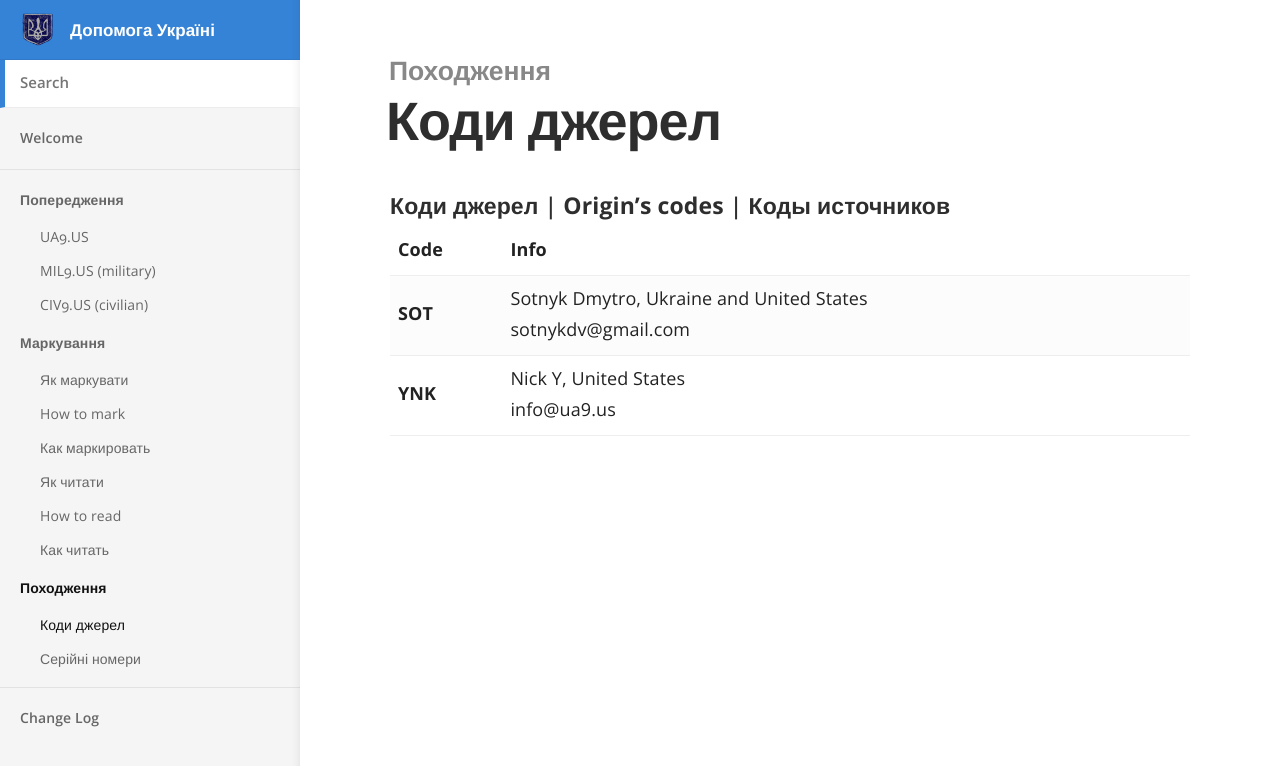
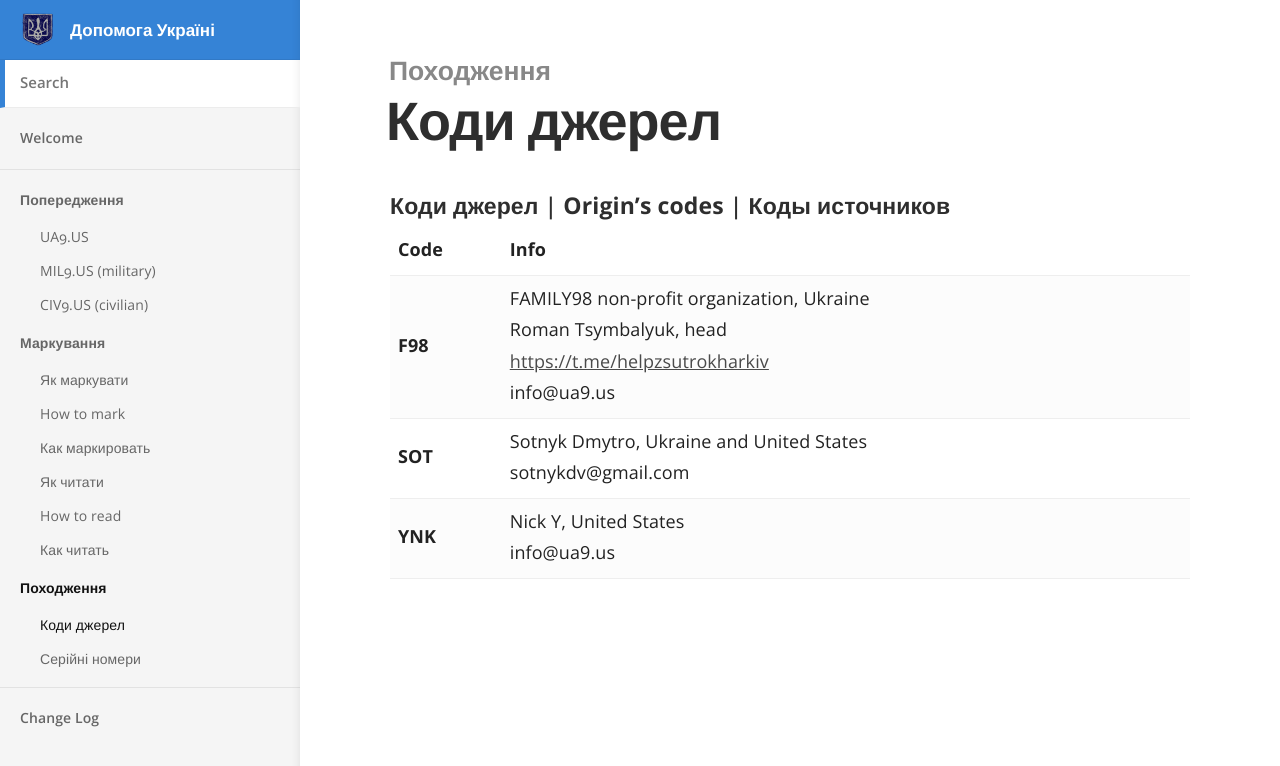
Before and after one commit to UA-DONATIONS/ua9us.github.io, a Jekyll site: the page built from _docs/mark/sources.md, in a window 1280 px wide. Shown: the top 766 px of the page. Built offline with Jekyll 4.4.1, drawn with Linux system fonts in a browser that asks for light colours.

Commit message:
F98 source added

```diff
--- a/_docs/mark/sources.md
+++ b/_docs/mark/sources.md
@@ -7,6 +7,8 @@ order: 1
 #### **Коди джерел** \| **Origin's codes** \| **Коды источников**
 
 
+
 | **Code**| **Info** |
+|**F98** | FAMILY98 non-profit organization, Ukraine <BR/> Roman Tsymbalyuk, head <BR/> [https://t.me/helpzsutrokharkiv](https://t.me/helpzsutrokharkiv) <BR/> info@ua9.us|
 |**SOT** | Sotnyk Dmytro, Ukraine and United States <BR/>sotnykdv@gmail.com |
 |**YNK** | Nick Y, United States <BR/>info@ua9.us |
```
